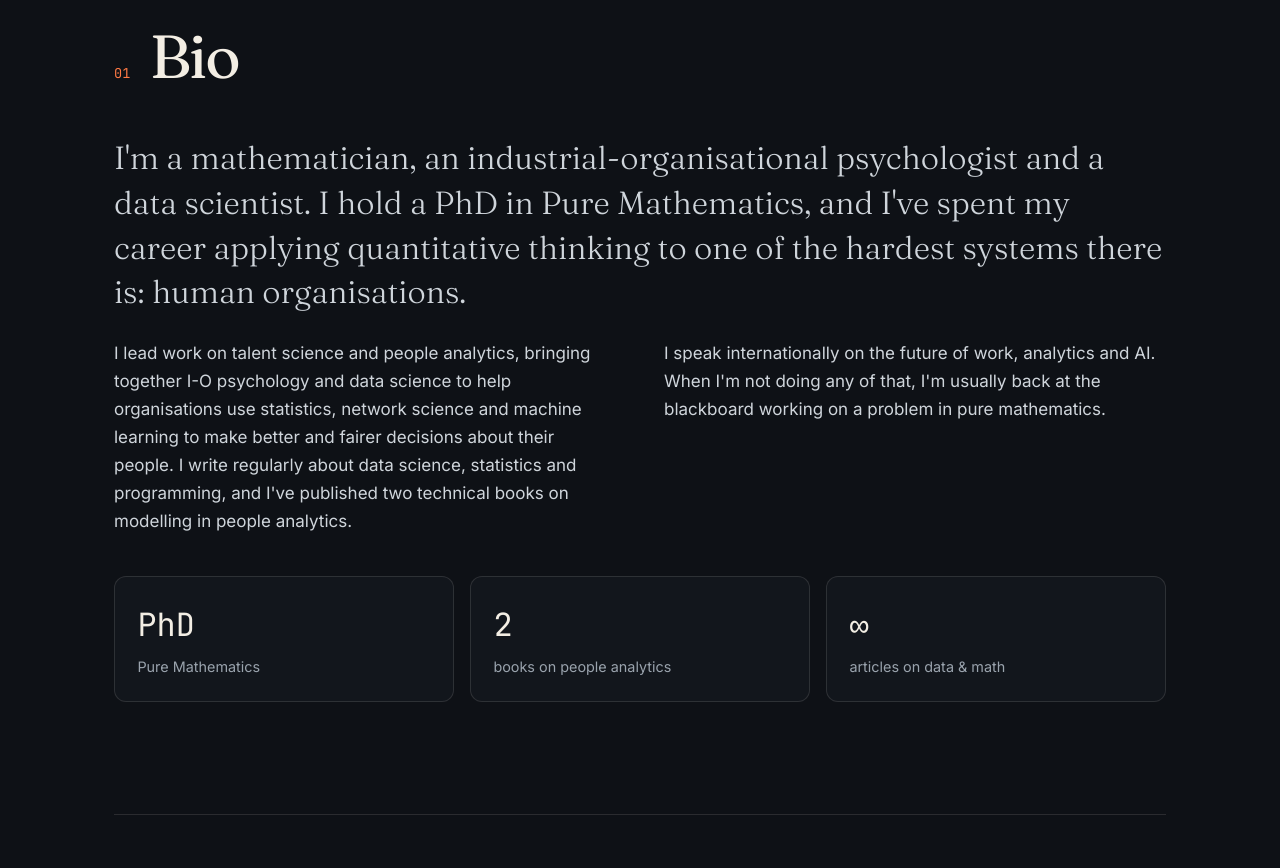
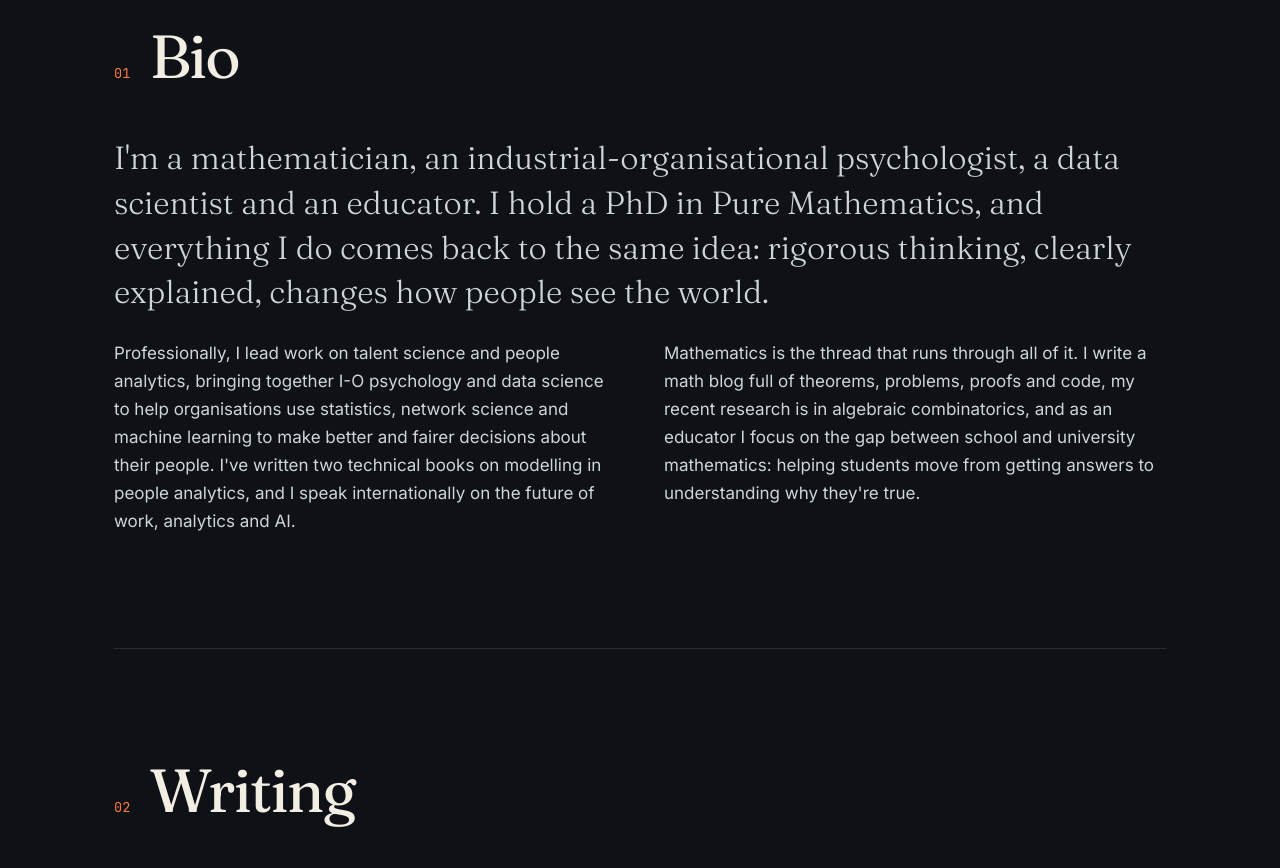
Before and after one commit to keithmcnulty/personal_website, a plain HTML site: page docs/index.html in a window 1280 px wide. Shown: the part 880-1748 px from the top of the page. Drawn offline with Linux system fonts and the light colour scheme.

Commit message:
Rework bio and remove fact boxes

```diff
--- a/docs/index.html
+++ b/docs/index.html
@@ -49,15 +49,9 @@
         <h2>Bio</h2>
       </div>
       <div class="bio">
-        <!-- TODO(Keith): review and personalise this bio -->
-        <p class="big">I'm a mathematician, an industrial-organisational psychologist and a data scientist. I hold a PhD in Pure Mathematics, and I've spent my career applying quantitative thinking to one of the hardest systems there is: human organisations.</p>
-        <p>I lead work on talent science and people analytics, bringing together I-O psychology and data science to help organisations use statistics, network science and machine learning to make better and fairer decisions about their people. I write regularly about data science, statistics and programming, and I've published two technical books on modelling in people analytics.</p>
-        <p>I speak internationally on the future of work, analytics and AI. When I'm not doing any of that, I'm usually back at the blackboard working on a problem in pure mathematics.</p>
-        <ul class="facts">
-          <li><span class="mono">PhD</span> Pure Mathematics</li>
-          <li><span class="mono">2</span> books on people analytics</li>
-          <li><span class="mono">∞</span> articles on data &amp; math</li>
-        </ul>
+        <p class="big">I'm a mathematician, an industrial-organisational psychologist, a data scientist and an educator. I hold a PhD in Pure Mathematics, and everything I do comes back to the same idea: rigorous thinking, clearly explained, changes how people see the world.</p>
+        <p>Professionally, I lead work on talent science and people analytics, bringing together I-O psychology and data science to help organisations use statistics, network science and machine learning to make better and fairer decisions about their people. I've written two technical books on modelling in people analytics, and I speak internationally on the future of work, analytics and AI.</p>
+        <p>Mathematics is the thread that runs through all of it. I write a math blog full of theorems, problems, proofs and code, my recent research is in algebraic combinatorics, and as an educator I focus on the gap between school and university mathematics: helping students move from getting answers to understanding why they're true.</p>
       </div>
     </section>
 
--- a/docs/style.css
+++ b/docs/style.css
@@ -100,14 +100,6 @@ h3 { font: 600 1.25rem/1.3 var(--serif); }
 .bio { display: grid; grid-template-columns: 1fr 1fr; gap: 1.5rem 3rem; }
 .bio .big { grid-column: 1 / -1; font: 300 clamp(1.4rem, 2.6vw, 2rem)/1.4 var(--serif); }
 .bio p { color: #cfd5db; }
-.facts {
-  grid-column: 1 / -1; list-style: none; display: flex; flex-wrap: wrap; gap: 1rem; margin-top: 1rem;
-}
-.facts li {
-  flex: 1 1 200px; padding: 1.4rem; border: 1px solid var(--line); border-radius: 12px;
-  color: var(--muted); font-size: 0.9rem; background: rgba(22, 27, 34, 0.6);
-}
-.facts .mono { display: block; font-size: 2rem; color: var(--paper); margin-bottom: 0.2rem; }
 
 /* WRITING */
 .medium-card {
```
